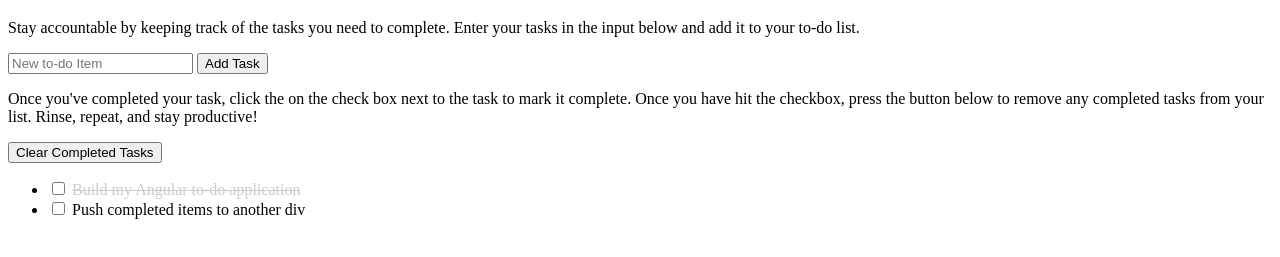
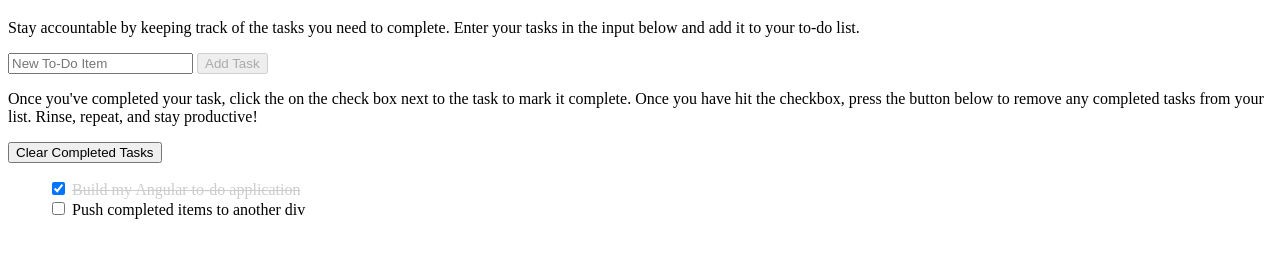
Before and after one commit to ShugKnight24/ang_to_do, a plain HTML site: page index.html in a window 1280 px wide. Shown: the part 61-318 px from the top of the page. Drawn offline with Linux system fonts and the light colour scheme.

Commit message:
Fix spelling error in HTML.

```diff
--- a/css/styles.css
+++ b/css/styles.css
@@ -1,3 +1,7 @@
+li {
+  list-style: none;
+}
+
 .completed {
   text-decoration: line-through;
   color: #cccccc;
--- a/index.html
+++ b/index.html
@@ -12,14 +12,16 @@
   <p>Stay accountable by keeping track of the tasks you need to complete. Enter your tasks in the input below and add it to your to-do list.</p>
   <div ng-controller="toDoController">
     <form name="toDoForm" ng-submit="addToDo()">
-      <input type="text" name="newToDo" ng-modal="newToDo" placeholder="New to-do Item" required>
+      <input type="text" name="newToDo" ng-model="newToDo" placeholder="New To-Do Item" required>
       <button ng-disabled="toDoForm.$invalid">Add Task</button>
     </form>
-    <p>Once you've completed your task, click the on the check box next to the task to mark it complete. Once you have hit the checkbox, press the button below to remove any completed tasks from your list. Rinse, repeat, and stay productive!</p>
+    <p>
+      Once you've completed your task, click the on the check box next to the task to mark it complete. Once you have hit the checkbox, press the button below to remove any completed tasks from your list. Rinse, repeat, and stay productive!
+    </p>
     <button ng-click="clearCompleted()">Clear Completed Tasks</button>
       <ul>
         <li ng-repeat="todo in todos">
-          <input type="checkbox" ng-modal="todo.completed">
+          <input type="checkbox" ng-model="todo.completed">
           <span ng-class="{'completed':todo.completed}">{{todo.toDoName}}</span>
         </li>
       </ul>
```
